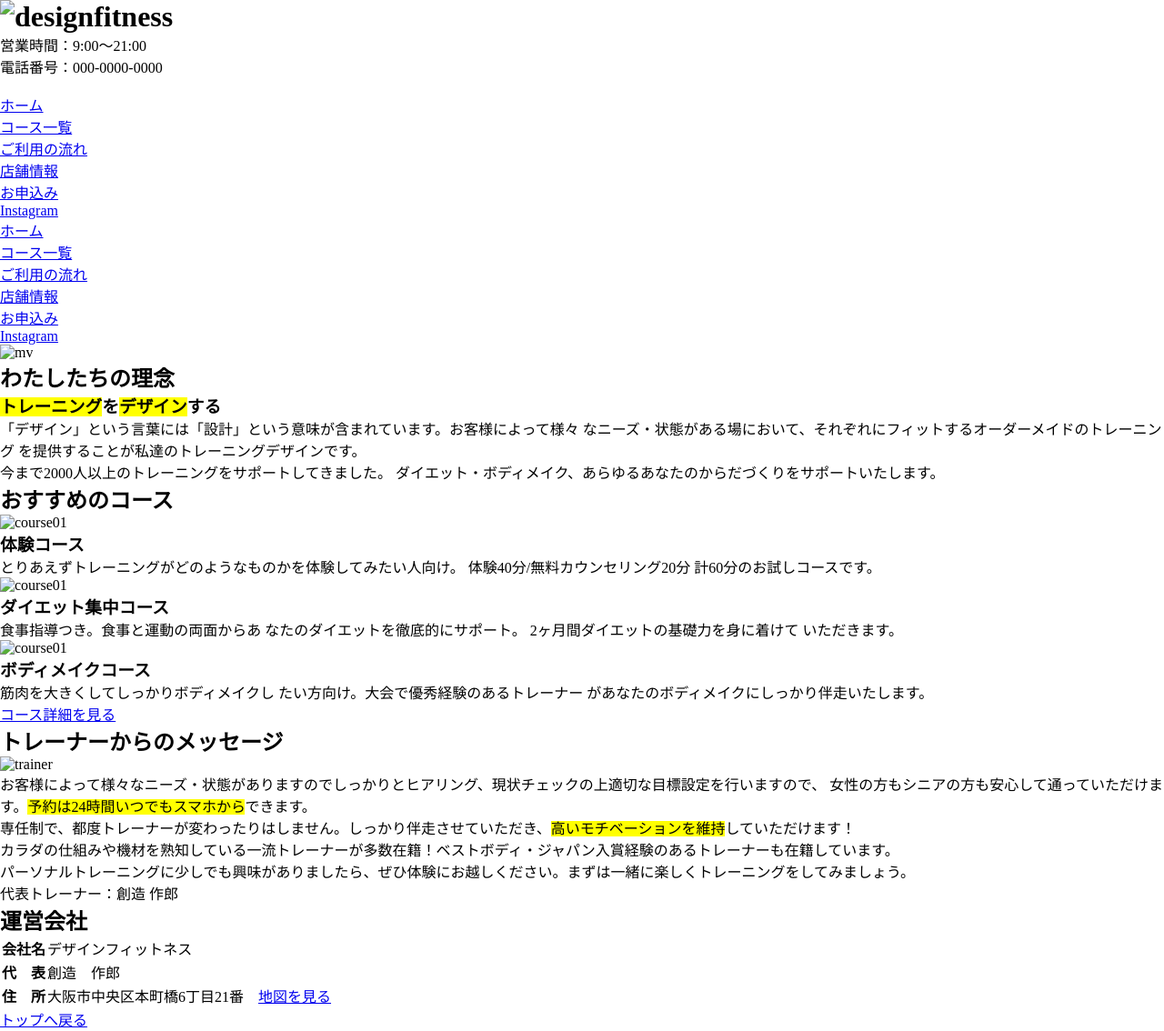
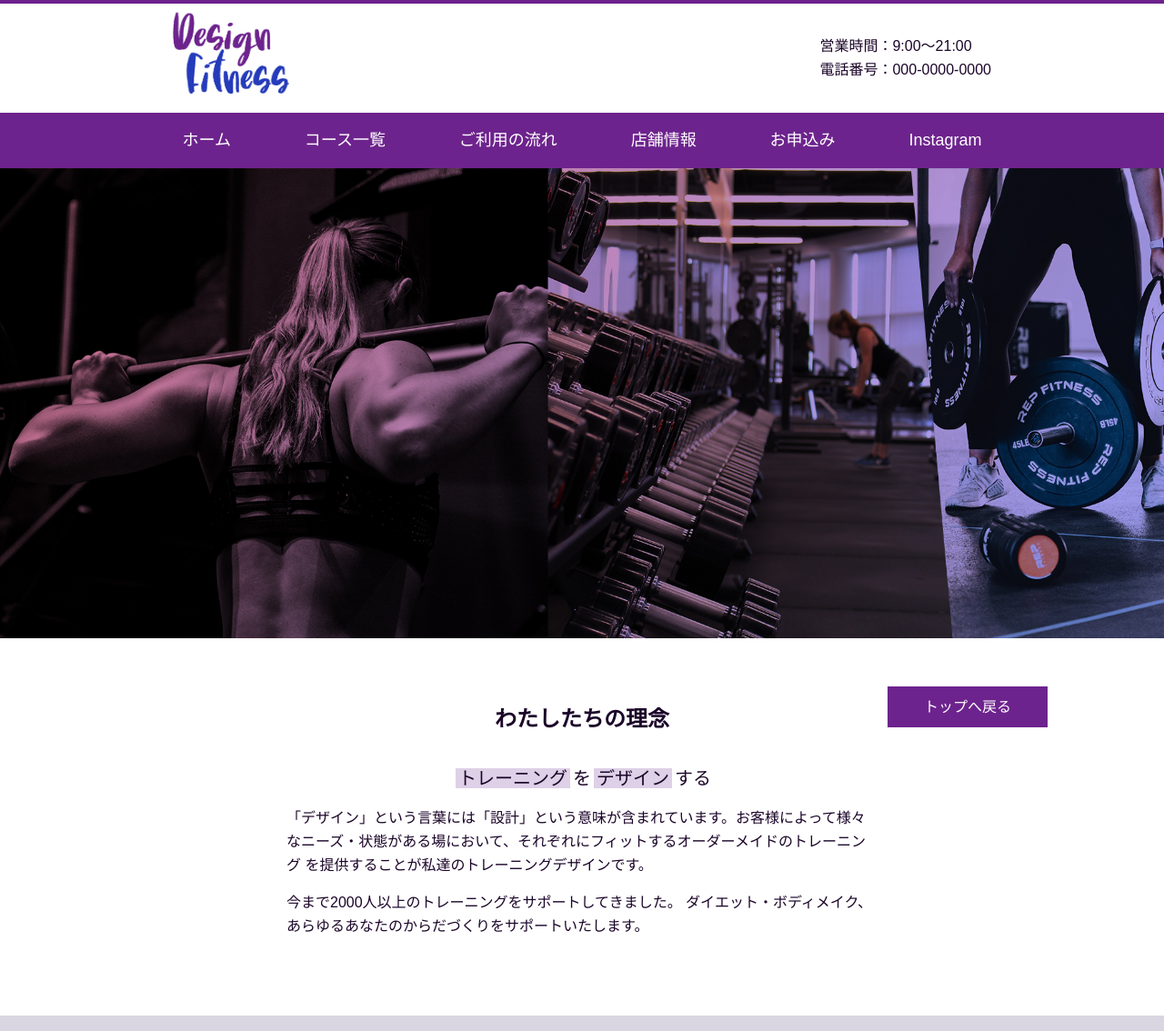
Before and after one commit to shinya-tanaka-pf/coding-assignment-gm, a plain HTML site: page index.html in a window 1280 px wide. Shown: the top 1134 px of the page at 91% size. Drawn offline with Linux system fonts and the light colour scheme; some packages are replaced by stand-ins of ours; the site is published under a folder, as on GitHub Pages, so addresses that start at the root find nothing.

Commit message:
相対パス修正によりGitHub Pages表示崩れを修正

```diff
--- a/css/style.css
+++ b/css/style.css
@@ -171,7 +171,7 @@ mark{
 }
 .message{
   padding-block: 70px;
-  background-image: url(/images/bg_01.jpg);
+  background-image: url(../images/bg_01.jpg);
   background-attachment: fixed;
   color: white;
 }
@@ -431,12 +431,5 @@ mark{
     opacity: 1;
     pointer-events: auto;
   }
-  /*.he-nav-ham li+li{
-    border-left:none;
-    border-top:1px white solid;
-  }*/
-  /**/
-
-  /* https://www.pyxofy.com/how-to-toggle-display-with-javascript/ */
 
 }
--- a/index.html
+++ b/index.html
@@ -4,8 +4,8 @@
     <meta charset="UTF-8">
     <meta name="viewport" content="width=device-width, initial-scale=1.0">
     <link rel="stylesheet" href="https://unpkg.com/ress/dist/ress.min.css">
-    <link rel="stylesheet" href="/coding-assignment-gm/css/style.css">
-    <title>gym</title>
+    <link rel="stylesheet" href="css/style.css">
+    <title>DesignFitness</title>
 </head>
 <body>
 <div class="wrapper">
@@ -13,7 +13,7 @@
         <div class="he-inner-1 widthmax">
             <div class="he-left">
                 <h1>
-                    <img src="/coding-assignment-gm/images/logo.png" alt="designfitness">
+                    <img src="images/logo.png" alt="designfitness">
                 </h1>
             </div>
             <div class="he-right">
@@ -55,7 +55,7 @@
     </header>
     <main>
         <div class="top-mv">
-            <img src="/coding-assignment-gm/images/mv.jpg" alt="mv">
+            <img src="images/mv.jpg" alt="mv">
         </div>
         <article class="sub-1">
             <h2>わたしたちの理念</h2>
@@ -73,14 +73,14 @@
             <section class="widthmax">
                 <section class="course">
                     <div class="cs-ch">
-                        <img src="/coding-assignment-gm/images/course01.jpg" alt="course01">
+                        <img src="images/course01.jpg" alt="course01">
                         <h3 class="cs-h3">体験コース</h3>
                         <p>とりあえずトレーニングがどのようなものかを体験してみたい人向け。
                             体験40分/無料カウンセリング20分 計60分のお試しコースです。
                         </p>
                     </div>
                     <div class="cs-ch">
-                        <img src="/coding-assignment-gm/images/course02.jpg" alt="course01">
+                        <img src="images/course02.jpg" alt="course01">
                         <h3 class="cs-h3">ダイエット集中コース</h3>
                         <p>食事指導つき。食事と運動の両面からあ
                             なたのダイエットを徹底的にサポート。
@@ -89,7 +89,7 @@
                         </p>
                     </div>
                     <div class="cs-ch">
-                        <img src="/coding-assignment-gm/images/course03.jpg" alt="course01">
+                        <img src="images/course03.jpg" alt="course01">
                         <h3 class="cs-h3">ボディメイクコース</h3>
                         <p>筋肉を大きくしてしっかりボディメイクし
                             たい方向け。大会で優秀経験のあるトレーナー
@@ -103,7 +103,7 @@
         <article class="message">
             <div class="message-inner">
                 <h2>トレーナーからのメッセージ</h2>
-                <div class="tra1"><img src="/coding-assignment-gm/images/180x220.png" alt="trainer">
+                <div class="tra1"><img src="images/180x220.png" alt="trainer">
                     <p class="space">お客様によって様々なニーズ・状態がありますのでしっかりとヒアリング、現状チェックの上適切な目標設定を行いますので、
                     女性の方もシニアの方も安心して通っていただけます。<mark>予約は24時間いつでもスマホから</mark>できます。</p>
                     <p class="space">
```
Also changed, not shown: css/._style.css (deleted).
